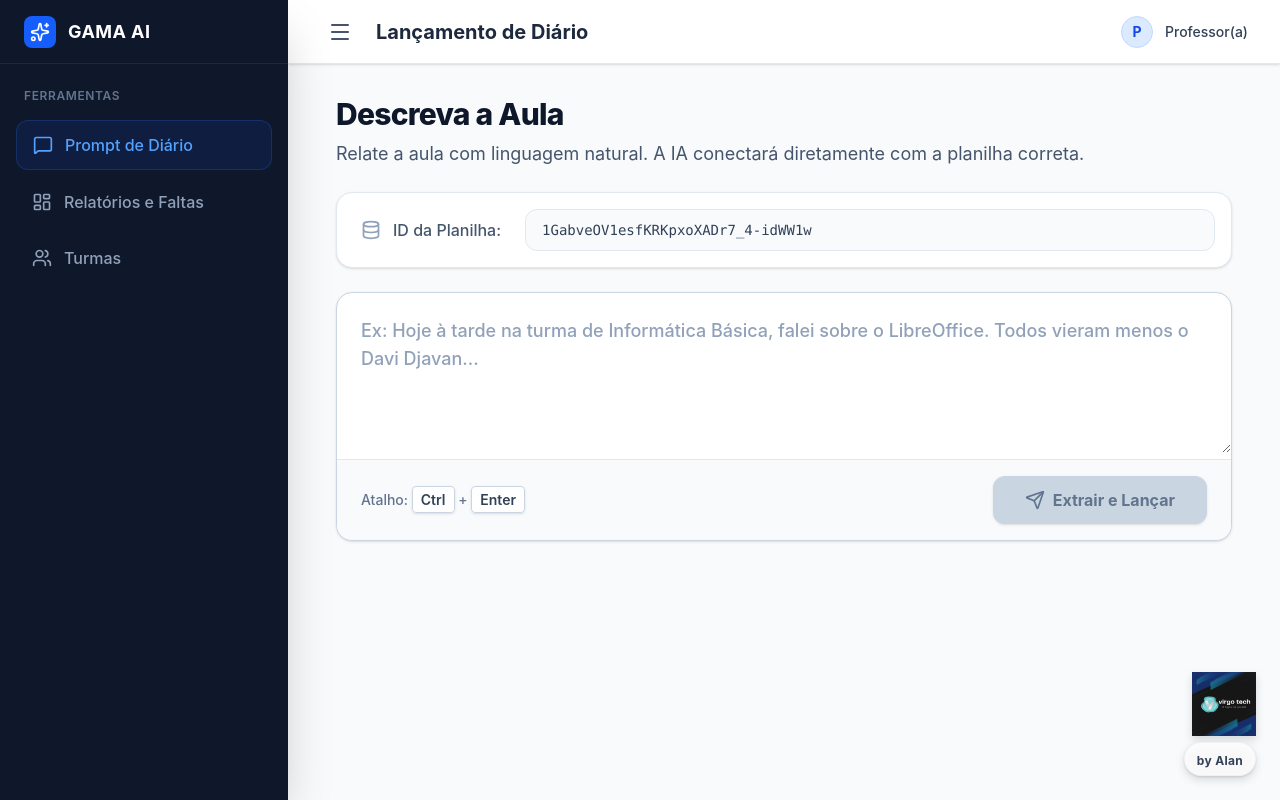
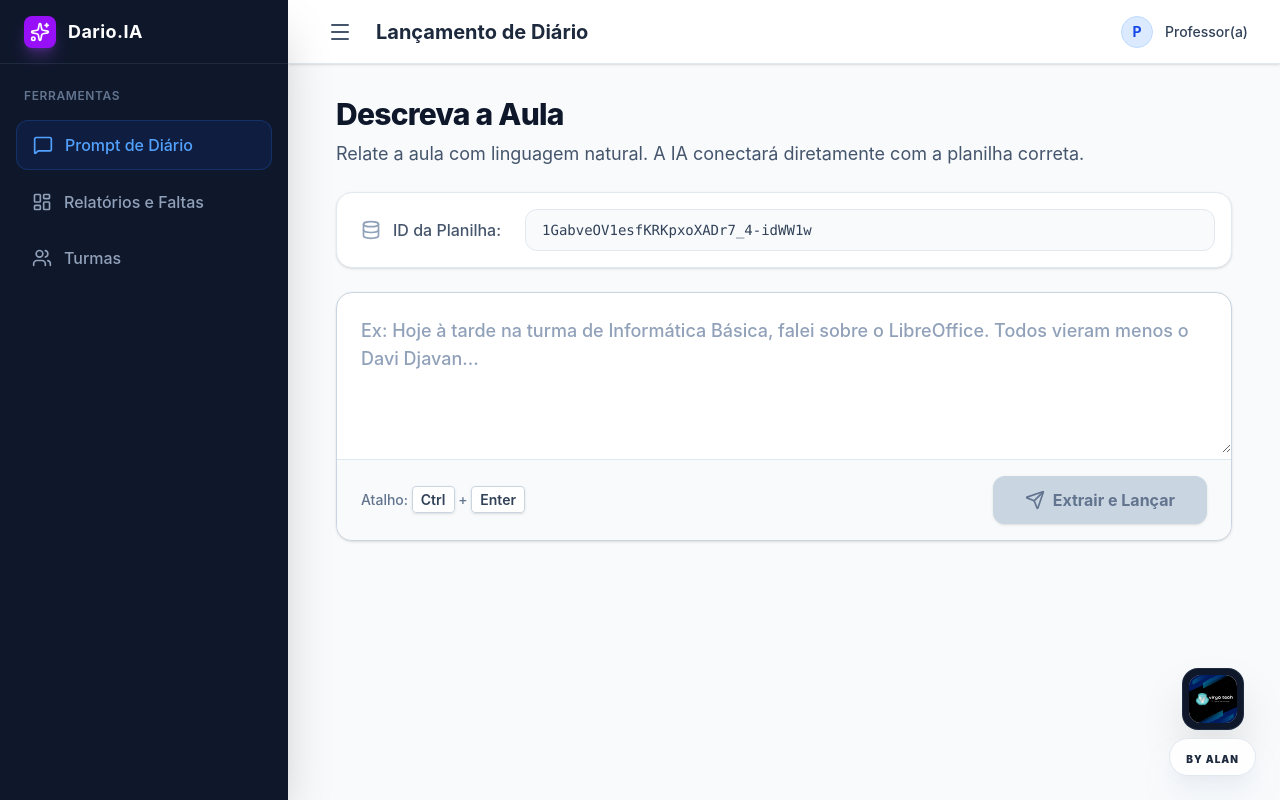
Before and after one commit to AlanJrDev/automacao_diario, a React (Vite) app: page / in a window 1280 px wide. Built offline with nearby package versions, Linux system fonts and the light colour scheme; no server answers.

Commit message:
feat: integracao Groq Llama, seguranca de chaves e melhorias UI UX

```diff
--- a/src/App.jsx
+++ b/src/App.jsx
@@ -16,7 +16,7 @@ export default function App() {
   const [isSidebarOpen, setIsSidebarOpen] = useState(true);
 
   // ⚠️ IMPORTANTE: URL do Deploy do Google Apps Script
-  const googleAppsScriptURL = "https://script.google.com/macros/s/AKfycbwmg2KC3ME3Z9UsolRdLrvAg9WyO2Fl7v44vN3pu96PVI7f7K0Oba4q9FNvDvekqGH3Nw/exec";
+  const googleAppsScriptURL = import.meta.env.VITE_GOOGLE_APPS_SCRIPT_URL || "https://script.google.com/macros/s/AKfycbwmg2KC3ME3Z9UsolRdLrvAg9WyO2Fl7v44vN3pu96PVI7f7K0Oba4q9FNvDvekqGH3Nw/exec";
 
   useEffect(() => {
     if (window.innerWidth < 768) setIsSidebarOpen(false);
@@ -51,7 +51,7 @@ export default function App() {
     setResult(null);
     setSyncStatus({ status: 'idle', message: '' });
 
-    const apiKey = "AIzaSyBZ8N6BiTrkQxNiVozrmCXjF7069ifWQPQ";
+    const apiKey = import.meta.env.VITE_GROQ_API_KEY || "";
     const currentDate = new Date().toLocaleDateString('pt-BR', {
       weekday: 'long', year: 'numeric', month: 'long', day: 'numeric'
     });
@@ -67,40 +67,36 @@ export default function App() {
       1. Deduza a data exata com base no relato e na data de hoje.
       2. Extraia o conteúdo lecionado.
       3. Identifique os nomes ou primeiros nomes dos alunos que faltaram e dos que estiveram presentes (se mencionados). Se disser que "ninguém faltou" ou "todos vieram", deixe a lista de faltas vazia.
-      4. Devolva APENAS um objeto JSON válido.
+      4. Devolva APENAS um objeto JSON válido, sem markdown ou explicações. A estrutura DEVE ser exatamente: {"curso": "nome", "turno": "Manhã", "data_aula": "2024-05-20", "conteudo_lecionado": "...", "nomes_faltas": [], "nomes_presencas": [], "observacoes": ""}
     `;
 
     const userQuery = `Data de hoje (contexto): ${currentDate} (${isoDate}).\nRelato do professor: "${prompt}"`;
 
     const payload = {
-      contents: [{ parts: [{ text: userQuery }] }],
-      systemInstruction: { parts: [{ text: systemInstruction }] },
-      generationConfig: {
-        responseMimeType: "application/json",
-        responseSchema: {
-          type: "OBJECT",
-          properties: {
-            curso: { type: "STRING", description: "Nome do curso identificado" },
-            turno: { type: "STRING", description: "Manhã ou Tarde" },
-            data_aula: { type: "STRING", description: "Data da aula no formato YYYY-MM-DD" },
-            conteudo_lecionado: { type: "STRING", description: "Resumo do conteúdo lecionado" },
-            nomes_faltas: { type: "ARRAY", items: { type: "STRING" }, description: "Nomes dos alunos que faltaram" },
-            nomes_presencas: { type: "ARRAY", items: { type: "STRING" }, description: "Nomes dos alunos que estiveram presentes" },
-            observacoes: { type: "STRING", description: "Qualquer outra observação" }
-          },
-          required: ["curso", "turno", "data_aula", "conteudo_lecionado", "nomes_faltas"]
-        }
-      }
+      model: "llama-3.3-70b-versatile",
+      messages: [
+        { role: "system", content: systemInstruction },
+        { role: "user", content: userQuery }
+      ],
+      response_format: { type: "json_object" },
+      temperature: 0.1
     };
 
     try {
-      // 1. Extração via IA (Gemini)
+      // 1. Extração via IA (Groq)
       const data = await fetchWithRetry(
-        `https://generativelanguage.googleapis.com/v1beta/models/gemini-2.5-flash-preview-09-2025:generateContent?key=${apiKey}`,
-        { method: 'POST', headers: { 'Content-Type': 'application/json' }, body: JSON.stringify(payload) }
+        `https://api.groq.com/openai/v1/chat/completions`,
+        {
+          method: 'POST',
+          headers: {
+            'Content-Type': 'application/json',
+            'Authorization': `Bearer ${apiKey}`
+          },
+          body: JSON.stringify(payload)
+        }
       );
 
-      const jsonText = data.candidates?.[0]?.content?.parts?.[0]?.text;
+      const jsonText = data.choices?.[0]?.message?.content;
       if (!jsonText) throw new Error("A resposta da IA não continha dados válidos.");
 
       const extractedData = JSON.parse(jsonText);
@@ -162,8 +158,8 @@ export default function App() {
         <div className="w-72 flex flex-col h-full">
           <div className="h-16 flex items-center justify-between px-6 border-b border-slate-800 shrink-0">
             <div className="flex items-center gap-3">
-              <div className="bg-blue-600 p-1.5 rounded-lg"><Sparkles className="w-5 h-5 text-white" /></div>
-              <span className="font-bold text-lg text-white tracking-wide">GAMA AI</span>
+              <div className="bg-purple-600 p-1.5 rounded-lg shadow-lg shadow-purple-500/30"><Sparkles className="w-5 h-5 text-white" /></div>
+              <span className="font-bold text-lg text-white tracking-wide">Dario.IA</span>
             </div>
             <button className="md:hidden p-1 hover:bg-slate-800 rounded-md text-slate-400" onClick={() => setIsSidebarOpen(false)}>
               <X className="w-5 h-5" />
@@ -316,10 +312,12 @@ export default function App() {
         </main>
 
         {/* Banner by Alan */}
-        <div className="fixed bottom-6 right-6 z-50 flex flex-col items-end pointer-events-none drop-shadow-lg">
-          <img src="/banner.svg" alt="Banner" className="h-14 md:h-16 w-auto mb-1.5 opacity-90 transition-opacity hover:opacity-100" />
-          <div className="bg-white/80 backdrop-blur-md px-3 py-1 rounded-full border border-slate-200/50 shadow-sm">
-            <span className="text-xs font-bold text-slate-700 tracking-wide">by Alan</span>
+        <div className="fixed bottom-6 right-6 z-50 flex flex-col items-center gap-2 pointer-events-none">
+          <div className="bg-slate-900 p-1.5 rounded-2xl shadow-2xl border border-slate-700/50 overflow-hidden transform hover:scale-105 transition-all">
+            <img src="/banner.svg" alt="Banner" className="h-12 w-12 object-cover rounded-xl" />
+          </div>
+          <div className="bg-white/90 backdrop-blur-md px-4 py-1.5 rounded-full border border-slate-200 shadow-xl shadow-slate-200/50">
+            <span className="text-[10px] font-black text-slate-800 tracking-widest uppercase">BY ALAN</span>
           </div>
         </div>
 
```
Also changed, not shown: 2 other files (tests, documents, lock files or other folders).
